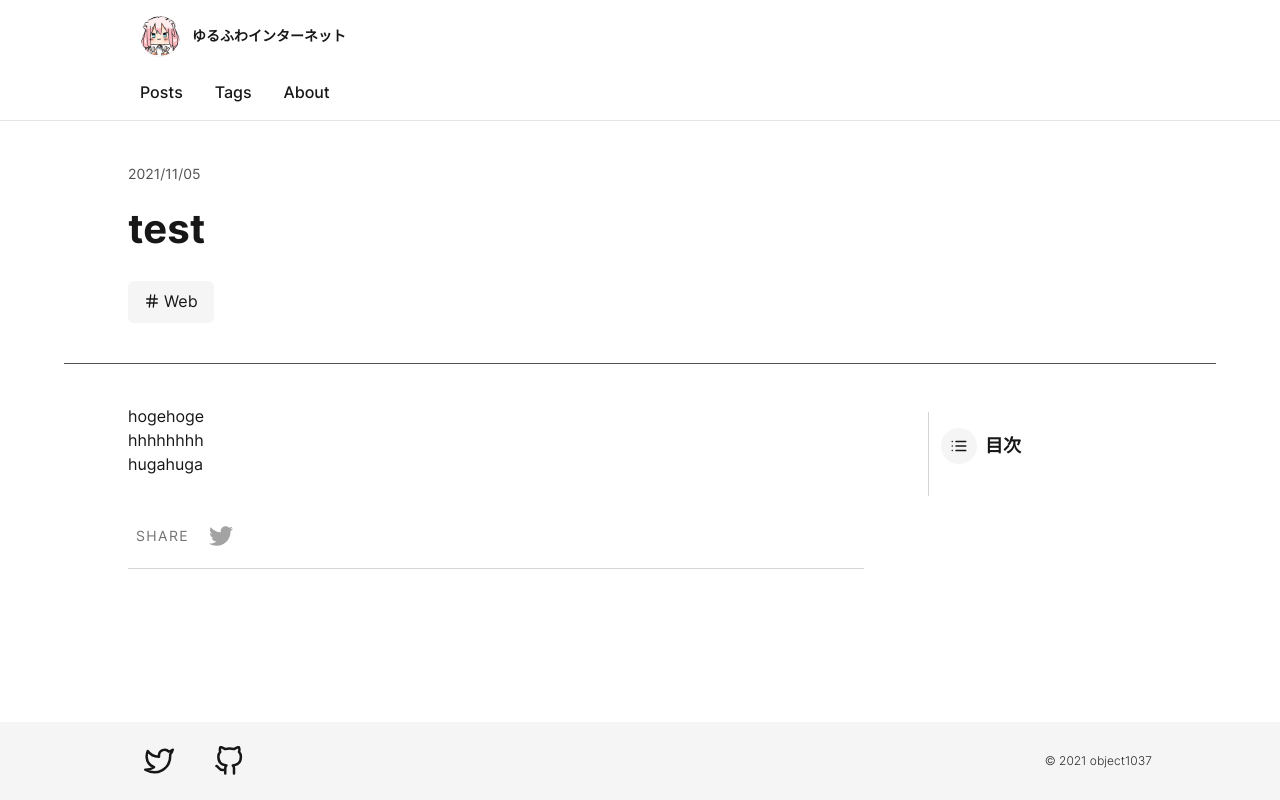
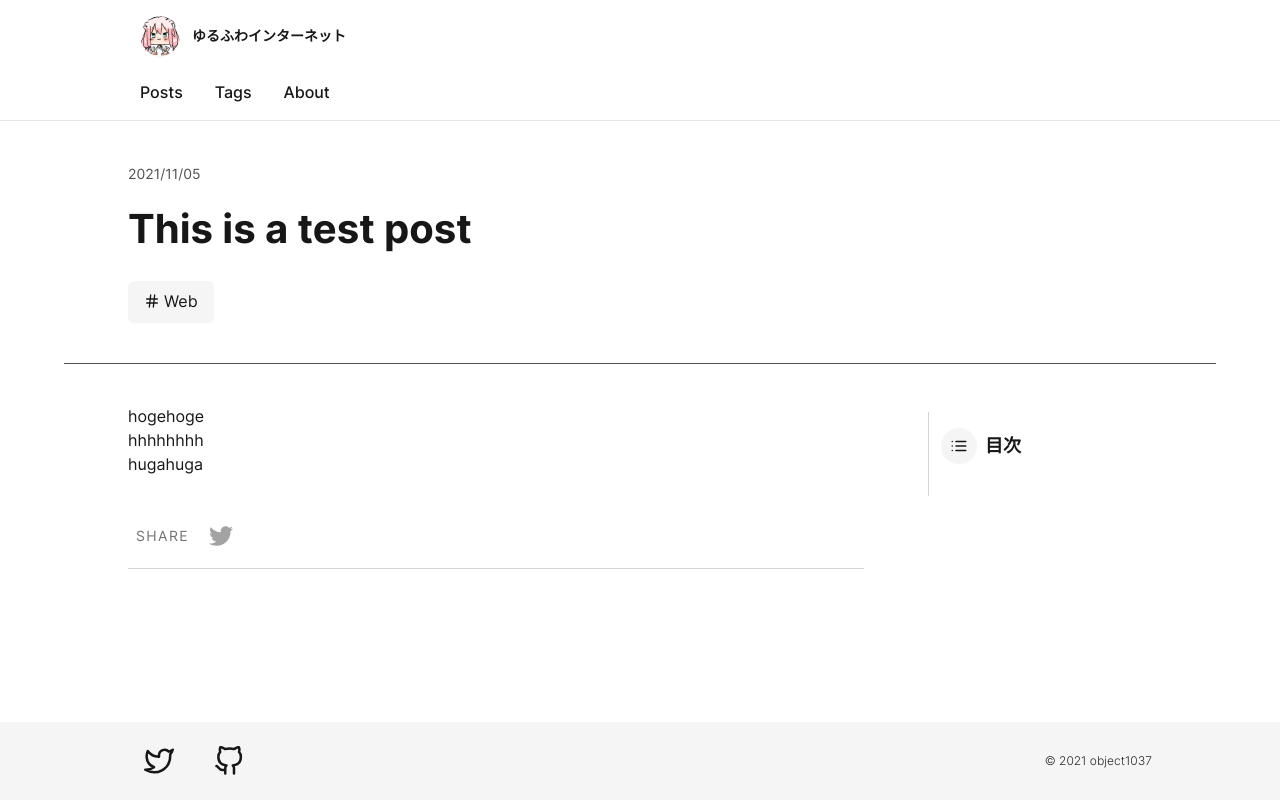
Before and after one commit to object1037/blog, a Next.js app: page /posts/20211105 in a window 1280 px wide. Built offline with nearby package versions, Linux system fonts and the light colour scheme.

Commit message:
update pubDate

```diff
--- a/lib/getAllPostsMetas.ts
+++ b/lib/getAllPostsMetas.ts
@@ -20,7 +20,7 @@ function generateRSS(metas: metaData[]) {
     feed.item({
       title: post.title,
       url: `${siteUrl}/posts/${post.date}`,
-      date: zonedTimeToUtc(new Date(+post.date.substr(0, 4), +post.date.substr(4, 2) - 1, +post.date.substr(6, 2)), "Asia/Tokyo"),
+      date: zonedTimeToUtc(new Date(+post.date.substr(0, 4), +post.date.substr(4, 2) - 1, +post.date.substr(6, 2), 23, 59, 59), "Asia/Tokyo"),
       description: post.description,
       enclosure: {
         'url': post.ogImgUrl ? post.ogImgUrl : encodeURI(`https://og-image.object1037.dev/${post.title}.png?fontSize=64px`),
--- a/pages/posts/20211105.mdx
+++ b/pages/posts/20211105.mdx
@@ -1,5 +1,5 @@
 export const meta = {
-  title: "test",
+  title: "This is a test post",
   description: "これはテストです。これはRSS機能の確認のためのテスト投稿です。",
   date: "20211105",
   tags: ["Web"]
```
